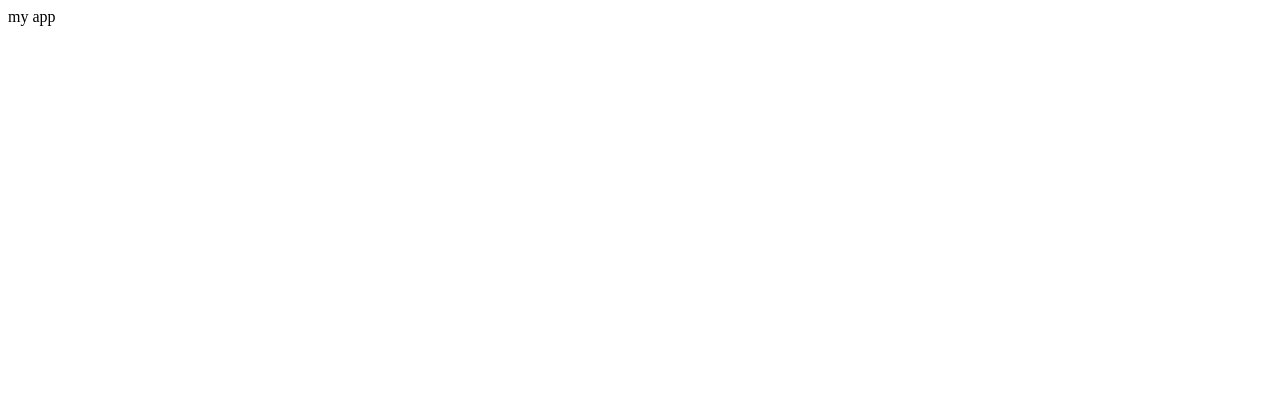
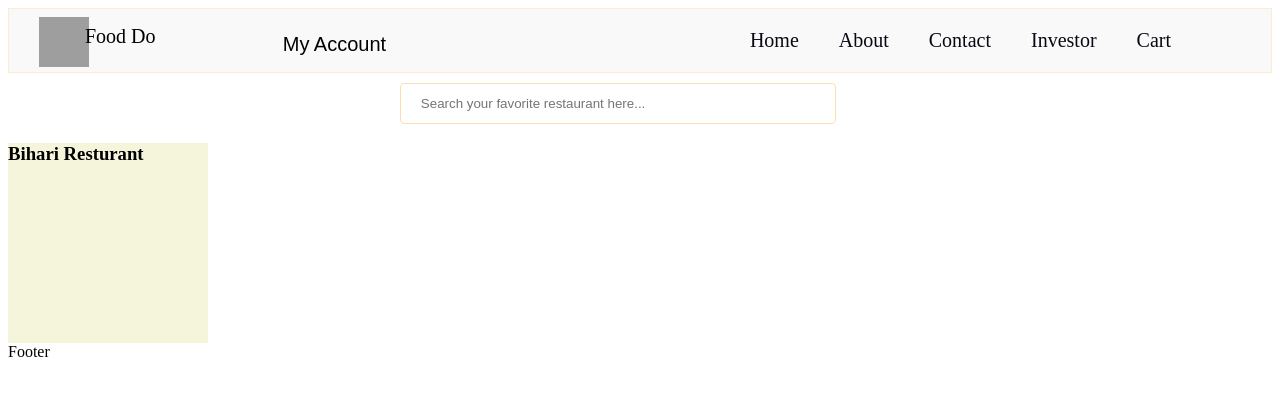
Before and after one commit to Panku047/fooddo, a React app: page / in a window 1280 px wide. Built offline with nearby package versions, Linux system fonts and the light colour scheme; grey boxes are pictures that could not be loaded.

Commit message:
Basic Header

```diff
--- a/index.css
+++ b/index.css
@@ -0,0 +1,5 @@
+.heading-not-render{
+    font-size: 100px;
+    text-align: center;
+    color: blueviolet;
+}
--- a/index.html
+++ b/index.html
@@ -8,7 +8,7 @@
 </head>
 <body>
     <div id="root">
-        my FoodDo App
+        <h1 class="heading-not-render">FoodDo...</h1>
     </div>
     <script type="module" src="./App.js" ></script>
 </body>
--- /dev/null
+++ b/src/components/constants/constant.js
@@ -0,0 +1,2 @@
+export const LOGO_LINK = 'https://img.freepik.com/premium-vector/restaurant-food-logo-with-chat-concept_337180-889.jpg?w=2000'
+export const SEARCH_RESTURANT = 'Search your favorite restaurant here...'
--- /dev/null
+++ b/src/components/feature/body/MainBody.css
@@ -0,0 +1,16 @@
+.main-body{
+    /* background-color:#f9f9f9; */
+}
+.search{
+    margin-top: 10px;
+    margin-left: 31%;
+}
+
+.search > input{
+    width: 50%;
+    padding: 12px 20px;
+    display: inline-block;
+    border: 1px solid navajowhite;
+    border-radius: 4px;
+    box-sizing: border-box;
+}
--- /dev/null
+++ b/src/components/feature/body/MainBody.jsx
@@ -0,0 +1,19 @@
+import React from "react";
+
+import ResturantContainer from './ResturantContainer'
+import './MainBody.css'
+import {SEARCH_RESTURANT} from '../../constants/constant'
+
+const MainBody = () =>{
+    return(
+        <div className="main-body">
+           <div className="search">
+                <input type="text" placeholder={SEARCH_RESTURANT}/>
+           </div>
+           <div className="resturant-container">
+            <ResturantContainer />
+           </div>
+        </div>
+    );
+}
+export default MainBody;
--- /dev/null
+++ b/src/components/feature/body/ResturantContainer.css
@@ -0,0 +1,5 @@
+.res-card{
+    height: 200px;
+    width: 200px;
+    background-color: beige;
+}
--- /dev/null
+++ b/src/components/feature/body/ResturantContainer.jsx
@@ -0,0 +1,14 @@
+import React from "react";
+
+import './ResturantContainer.css'
+
+const ResturantContainer = () =>{
+    return(
+        <div className="res-card">
+            <h3>
+                Bihari Resturant
+            </h3>
+        </div>
+    );
+}
+export default React.memo(ResturantContainer)
--- /dev/null
+++ b/src/components/feature/footer/Footer.jsx
@@ -0,0 +1,10 @@
+import React from "react";
+
+const Footer = () =>{
+    return(
+        <div>
+            Footer
+        </div>
+    );
+}
+export default Footer;
--- /dev/null
+++ b/src/components/feature/header/Header.jsx
@@ -0,0 +1,25 @@
+import React from "react";
+
+import {LOGO_LINK} from '../../constants/constant'
+import './HeaderStyle.css'
+
+const Header = () =>{
+    return(
+        <div className="header">
+            <img className="logo" alt="logo" src={LOGO_LINK} />
+            <div className="app-name">Food Do</div>
+            <button className="my-account">My Account</button>
+            <div className="nav-items">
+                <ul>
+                    <li>Home</li>
+                    <li>About</li>
+                    <li>Contact</li>
+                    <li>Investor</li>
+                    <li>Cart</li>
+                </ul>
+            </div>
+        </div>
+    );
+}
+
+export default Header;
--- /dev/null
+++ b/src/components/feature/header/HeaderStyle.css
@@ -0,0 +1,51 @@
+.header{
+    display: flex;
+    justify-content: space-between;
+    border: 1px solid blanchedalmond;
+    background-color: #f9f9f9;
+}
+.logo{
+    height: 50px;
+    width: 50px;
+    position: relative;
+    top: 8px;
+    left: 30px;
+    cursor: pointer;
+}
+
+.my-account{
+    font-size: 20px;
+    padding-top: 8px;
+    cursor: pointer;
+    border: none;
+    background-color:#f9f9f9;
+}
+
+.my-account:hover{
+    color: skyblue;
+}
+
+.app-name{
+    font-size: 20px;
+    font-family: cursive;
+    position: absolute;
+    top: 25px;
+    left: 85px;
+}
+
+.nav-items > ul{
+    display: flex;
+    list-style-type: none;
+    padding: 0px 100px;
+    font-size: 20px;
+    cursor: pointer;
+}
+
+.nav-items > ul > li{
+    padding-left: 40px;
+    color: rgb(8, 8, 19);
+}
+
+.nav-items > ul > li:hover{
+    color: skyblue
+}
--- a/src/components/layout/index.jsx
+++ b/src/components/layout/index.jsx
@@ -1,11 +1,16 @@
 import React from "react";
+
+import Header from '../feature/header/Header'
+import MainBody from '../feature/body/MainBody'
+import Footer from "../feature/footer/Footer";
 
 const Layout = () =>{
     return(
-        <>
-        {/* my code starts here */}
-           my app
-        </>
+        <div className="appLayout">
+            <Header />
+            <MainBody />
+            <Footer />
+        </div>
     );
 }
 export default Layout;
```
